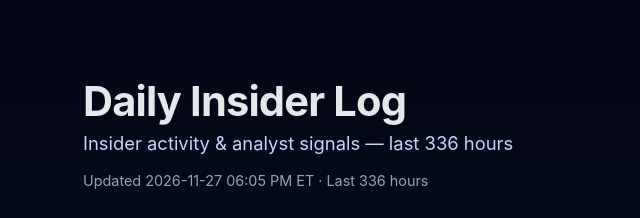
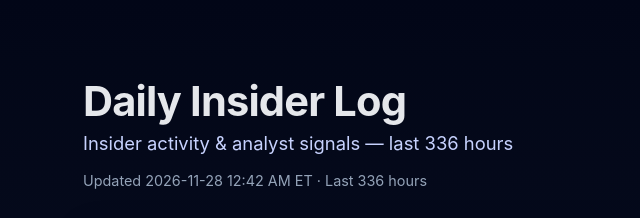
Before and after one commit to crg2298/insider-form4-scanner, a plain HTML site: page docs/index.html in a window 1280 px wide. Shown: the top 218 px of the page, 107-747 px from the left. Drawn offline with Linux system fonts and the light colour scheme.

Commit message:
Hourly update

```diff
--- a/docs/index.html
+++ b/docs/index.html
@@ -93,7 +93,7 @@
     <h1>Daily Insider Log</h1>
     <div class="subtitle">Insider activity & analyst signals — last 336 hours</div>
     <div class="updated">
-      Updated 2026-11-27 06:05 PM ET · Last 336 hours
+      Updated 2026-11-28 12:42 AM ET · Last 336 hours
     </div>
 
     <!-- MAIN CONTENT -->
```
